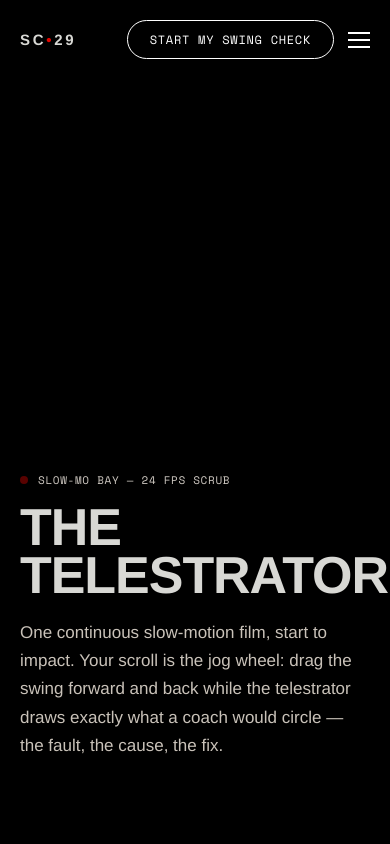
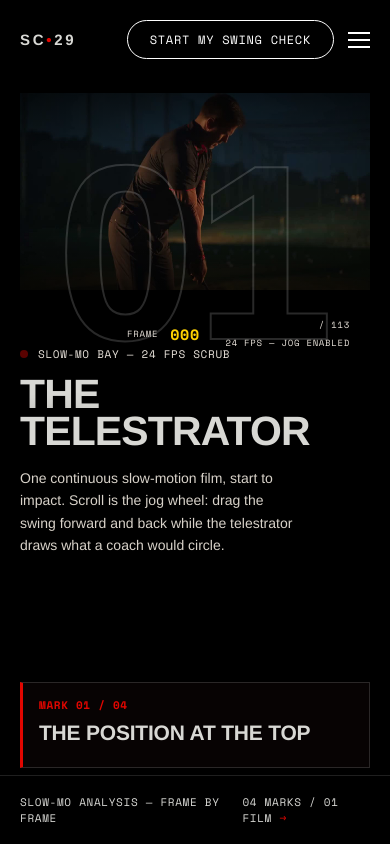
Before and after one commit to loongpancoast/scroll-stories, a website built with Vite: page swing.html in a window 390 px wide. Shown: the top 844 px of the page. Built offline with nearby package versions, Linux system fonts and the light colour scheme.

Commit message:
exact dribbble 1:1: pin is the first viewport, full-bleed film, Zajno HUD+bottom-bleed type, F1 hero composition, Clipzo open viewfinder

```diff
--- a/swing.html
+++ b/swing.html
@@ -16,12 +16,12 @@
     color: #f5f2ee; font-family: 'Inter Tight', system-ui, sans-serif; overflow-x: hidden; }
   .mono { font-family: 'Space Mono', monospace; font-size: 11px; letter-spacing: .14em; text-transform: uppercase; }
 
-  /* ---- Nav (F1 top bar) ---- */
+  /* ---- Nav: F1 top bar, exact ---- */
   .nav { position: fixed; top: 0; left: 0; right: 0; z-index: 60;
     display: flex; justify-content: space-between; align-items: center;
     padding: 20px var(--edge); mix-blend-mode: difference; }
   .mark { font-weight: 900; letter-spacing: .18em; font-size: 15px; }
-  .mark b { color: var(--red); -webkit-text-stroke: 0; }
+  .mark b { color: var(--red); }
   .nav .links { display: flex; gap: 34px; }
   .nav .links a { color: #fff; text-decoration: none; opacity: .75; }
   .nav .links a.on { opacity: 1; border-bottom: 2px solid var(--red); padding-bottom: 4px; }
@@ -32,38 +32,35 @@
   .burger { display: flex; flex-direction: column; gap: 5px; }
   .burger i { display: block; width: 22px; height: 2px; background: #fff; }
 
-  /* ---- Hero ---- */
-  .hero { min-height: 100svh; display: flex; flex-direction: column; justify-content: flex-end;
-    padding: 0 var(--edge) 10svh; position: relative; }
-  .hero .loc { display: flex; align-items: center; gap: 10px; color: #cfc9c2; margin-bottom: 16px; }
-  .hero .loc .dot { width: 8px; height: 8px; border-radius: 50%; background: var(--red); animation: blink 1.6s infinite; }
-  @keyframes blink { 50% { opacity: .25; } }
-  .hero h1 { font-size: clamp(52px, 8.4vw, 138px); font-weight: 800; line-height: .92;
-    letter-spacing: -.02em; text-transform: uppercase; }
-  .hero h1 span { color: transparent; -webkit-text-stroke: 1.5px #f5f2ee; }
-  .hero p { margin-top: 20px; max-width: 44ch; color: #c9c2b9; font-size: 17px; line-height: 1.65; }
-
-  /* ---- Telestrator (pinned) ---- */
+  /* ---- Telestrator: the F1 hero viewport. Pin IS the first screen. ---- */
   .tele-wrap { height: 650vh; position: relative; }
   .tele { position: sticky; top: 0; height: 100svh; overflow: hidden; }
-  .tele .num { position: absolute; z-index: 1; left: 50%; top: 50%; transform: translate(-50%, -54%);
+  .tele .num { position: absolute; z-index: 3; left: 72%; top: 30%; transform: translate(-50%, -50%);
     font-size: clamp(280px, 44vw, 640px); font-weight: 900; line-height: 1; color: transparent;
-    -webkit-text-stroke: 1px rgba(255,255,255,.14); pointer-events: none; user-select: none; }
-  .tele canvas { position: absolute; z-index: 2; inset: 6svh var(--edge); width: calc(100% - var(--edge)*2);
-    height: 88svh; display: block; border: 1px solid rgba(255,255,255,.14); }
-  .tele svg.marks { position: absolute; z-index: 3; inset: 6svh var(--edge); width: calc(100% - var(--edge)*2);
-    height: 88svh; pointer-events: none; }
-  .tele .shade { position: absolute; z-index: 2; inset: 6svh var(--edge); pointer-events: none;
-    background: linear-gradient(180deg, rgba(0,0,0,.5), transparent 30%, transparent 70%, rgba(0,0,0,.55)); }
+    -webkit-text-stroke: 2px rgba(255,255,255,.16);
+    pointer-events: none; user-select: none; }
+  .tele canvas { position: absolute; z-index: 2; inset: 0; width: 100%; height: 100%; display: block; }
+  .tele svg.marks { position: absolute; z-index: 3; inset: 0; width: 100%; height: 100%; pointer-events: none; }
+  .tele .shade { position: absolute; z-index: 2; inset: 0; pointer-events: none;
+    background: linear-gradient(180deg, rgba(0,0,0,.55), transparent 32%, transparent 68%, rgba(0,0,0,.6)); }
 
-  .tele .hud { position: absolute; z-index: 4; }
-  .tele .hud.tl { top: calc(6svh + 20px); left: calc(var(--edge) + 20px); line-height: 2; color: #e8e2da; }
-  .tele .hud.tr { top: calc(6svh + 20px); right: calc(var(--edge) + 20px); text-align: right;
-    line-height: 2; color: #e8e2da; }
+  /* left hero block — F1 label/display/para, overlaid */
+  .intro { position: absolute; z-index: 4; top: 12svh; left: var(--edge); max-width: 430px; }
+  .intro .loc { display: flex; align-items: center; gap: 10px; color: #e8e2da; margin-bottom: 14px; }
+  .intro .loc .dot { width: 8px; height: 8px; border-radius: 50%; background: var(--red); animation: blink 1.6s infinite; }
+  @keyframes blink { 50% { opacity: .25; } }
+  .intro h1 { font-size: clamp(46px, 6.4vw, 104px); font-weight: 800; line-height: .92;
+    letter-spacing: -.02em; text-transform: uppercase; text-shadow: 0 2px 24px rgba(0,0,0,.6); }
+  .intro h1 span { color: transparent; -webkit-text-stroke: 1.5px #f5f2ee; }
+  .intro p { margin-top: 16px; color: #d8d2c9; font-size: 15.5px; line-height: 1.6; max-width: 36ch;
+    text-shadow: 0 1px 12px rgba(0,0,0,.7); }
+
+  .tele .hud { position: absolute; z-index: 4; line-height: 2; color: #e8e2da; }
+  .tele .hud.tr { top: 12svh; right: var(--edge); text-align: right; }
   .tele .hud.tr b { color: var(--yel); font-size: 15px; }
 
-  /* stat column (F1 right rail) */
-  .rail { position: absolute; z-index: 4; right: calc(var(--edge) + 20px); bottom: calc(6svh + 24px);
+  /* right stat rail — F1 */
+  .rail { position: absolute; z-index: 4; right: var(--edge); top: 50%; transform: translateY(-50%);
     width: 210px; color: #e8e2da; }
   .rail .path { width: 100%; height: 120px; margin-bottom: 14px; opacity: .9; }
   .rail .lab { color: #8f887e; margin-bottom: 8px; }
@@ -72,7 +69,7 @@
   .stats div span { color: #8f887e; }
   .stats .hl b { color: var(--yel); }
 
-  .mark-card { position: absolute; z-index: 4; left: calc(var(--edge) + 20px); bottom: calc(6svh + 24px);
+  .mark-card { position: absolute; z-index: 4; left: var(--edge); bottom: 92px;
     max-width: 380px; background: rgba(10,5,5,.72); border: 1px solid rgba(255,255,255,.14);
     border-left: 3px solid var(--red); padding: 18px 20px; backdrop-filter: blur(6px); }
   .mark-card .n { color: var(--red); margin-bottom: 8px; display: block; font-weight: 700; }
@@ -80,9 +77,11 @@
   .mark-card p { color: #c9c2b9; font-size: 14.5px; line-height: 1.6; }
 
   .strip { position: absolute; z-index: 5; left: 0; right: 0; bottom: 0;
-    display: flex; justify-content: space-between; align-items: center;
+    display: flex; justify-content: space-between; align-items: center; gap: 12px;
     padding: 18px var(--edge); border-top: 1px solid rgba(255,255,255,.12);
     background: rgba(0,0,0,.55); backdrop-filter: blur(8px); }
+  .cue { position: absolute; z-index: 4; left: 50%; bottom: 76px; transform: translateX(-50%);
+    color: #8f887e; letter-spacing: .3em; }
 
   /* ---- Read section ---- */
   .read { padding: 16svh var(--edge); max-width: 1200px; }
@@ -113,17 +112,19 @@
     .nav .links { display: none; }
     .rail { display: none; }
     .read .row { grid-template-columns: 1fr; }
-    /* Mobile: true 16:9 film frame; card docks beneath it */
+    .cue { display: none; }
+    /* Mobile: 16:9 film frame up top, content stacked beneath inside the pin */
     .tele canvas, .tele svg.marks, .tele .shade {
-      inset: auto; top: 13svh; left: var(--edge); width: calc(100% - var(--edge) * 2);
+      inset: auto; top: 11svh; left: var(--edge); width: calc(100% - var(--edge) * 2);
       height: auto; aspect-ratio: 16 / 9; }
-    .tele .hud.tl, .tele .hud.tr { top: calc(13svh + (100vw - var(--edge) * 2) * 9 / 16 + 16px); }
-    .tele .hud { font-size: 9px; }
-    .tele .hud.tl { display: none; }
-    .tele .hud.tr { left: calc(var(--edge) + 20px); right: auto; text-align: left; max-width: 90%; }
-    .mark-card { top: calc(13svh + (100vw - var(--edge) * 2) * 9 / 16 + 92px); bottom: auto;
-      left: var(--edge); right: var(--edge); max-width: none; }
-    .tele .num { font-size: 62vw; }
+    .tele .num { font-size: 64vw; left: 50%; top: 30%; }
+    .tele .hud.tr { top: calc(11svh + (100vw - var(--edge) * 2) * 9 / 16 + 12px);
+      right: var(--edge); font-size: 9px; white-space: nowrap; }
+    .intro { top: calc(11svh + (100vw - var(--edge) * 2) * 9 / 16 + 56px); right: var(--edge); max-width: none; }
+    .intro h1 { font-size: 10.5vw; }
+    .intro p { font-size: 14px; }
+    .mark-card { top: auto; bottom: 76px; left: var(--edge); right: var(--edge); max-width: none; padding: 14px 16px; }
+    .mark-card p { display: none; }
   }
 </style>
 </head>
@@ -139,12 +140,6 @@
     <div class="burger"><i></i><i></i><i></i></div>
   </div>
 </nav>
-
-<section class="hero">
-  <div class="loc mono"><span class="dot"></span>Slow-mo bay — 24 fps scrub</div>
-  <h1>The<br>Telestrator<span>.</span></h1>
-  <p>One continuous slow-motion film, start to impact. Your scroll is the jog wheel: drag the swing forward and back while the telestrator draws exactly what a coach would circle — the fault, the cause, the fix.</p>
-</section>
 
 <div class="tele-wrap" id="teleWrap">
   <div class="tele" id="tele">
@@ -169,7 +164,11 @@
         <path class="d" d="M70,61 L70,50 M70,79 L70,88 M61,70 L52,70 M79,70 L88,70" fill="none" stroke="#E10600" stroke-width="1.1" pathLength="1"/>
       </g>
     </svg>
-    <div class="hud tl mono">Telestrator — scroll scrub<br>One film: slow-mo → impact</div>
+    <div class="intro">
+      <div class="loc mono"><span class="dot"></span>Slow-mo bay — 24 fps scrub</div>
+      <h1>The<br>Telestrator</h1>
+      <p>One continuous slow-motion film, start to impact. Scroll is the jog wheel: drag the swing forward and back while the telestrator draws what a coach would circle.</p>
+    </div>
     <div class="hud tr mono">Frame <b id="frame">000</b> / 113<br>24 fps — jog enabled</div>
     <div class="rail">
       <svg class="path" viewBox="0 0 210 120" fill="none">
@@ -188,6 +187,7 @@
       <h3 id="mkH">The position at the top</h3>
       <p id="mkP">This is where most swings are won or lost, and it happens too fast to see at full speed. Scrub it back and forth — the club's position here decides everything after.</p>
     </div>
+    <div class="cue mono">Scroll</div>
     <div class="strip mono">
       <span>Slow-mo analysis — frame by frame</span><span>04 marks / 01 film <span style="color:var(--red)">→</span></span>
     </div>
@@ -246,7 +246,6 @@ function showMark(i) {
     gsap.to(card, { opacity: 1, y: 0, duration: .35, ease: 'power2.out' });
   }});
 }
-// Draw timeline: each mark group draws then fades as the next arrives
 const tl = gsap.timeline({ paused: true });
 groups.forEach((g, i) => {
   const t = 0.06 + i * 0.24;
```
